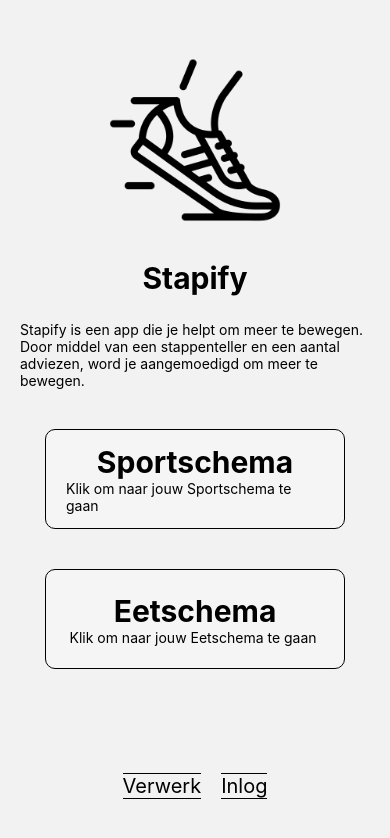
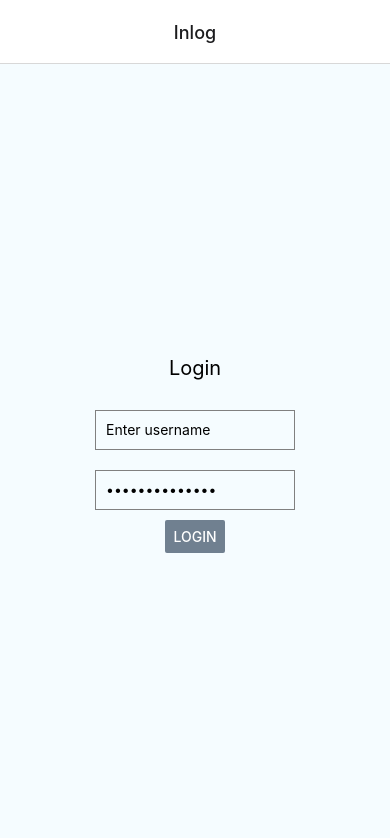
Before and after one commit to qwertycho/stapify, a React Native app in the folder stapify/: screen / in a window 390 px wide. Shown: the top 838 px of the page. Built offline with nearby package versions, Linux system fonts and the light colour scheme; no server answers.

Commit message:
inlog verfijning

```diff
--- a/stapify/App.js
+++ b/stapify/App.js
@@ -29,7 +29,7 @@ const App = () => {
             <NavigationContainer>
                 <Stack.Navigator
                     //default screen is de inlog pagina, maar voor testen is de home pagina default
-                    initialRouteName="Home"
+                    initialRouteName="Inlog"
                     //Zorgt ervoor dat er geen header is op default pagina
                    options={{
                         headerMode: 'false'
--- a/stapify/Inlog.js
+++ b/stapify/Inlog.js
@@ -1,5 +1,5 @@
 import React, {useState} from 'react';
-import {Button, Text, TextInput, View, StyleSheet, Alert} from 'react-native';
+import {Button, Text, TextInput, View, StyleSheet} from 'react-native';
 
 // import DatePicker from 'react-native-date-picker'
 import {useQuery} from '@apollo/client';
@@ -18,8 +18,8 @@ export const CHECK_USER = gql`
 //     query {login(username: "azertycho", password: "123")}`;
 
 const Inlog = (props) => {
-  const [formUsername, setFormUsername] = useState('enter username');
-  const [formPassword, setFormPassword] = useState('');
+  const [formUsername, setFormUsername] = useState('Enter username');
+  const [formPassword, setFormPassword] = useState('Enter password');
 
 //   check of de gebruiker is ingelogd
     const checkLogin = async () => {
@@ -45,6 +45,7 @@ const Inlog = (props) => {
 
   return (
     <View style={Styles.container}>
+        <Text style={{fontSize: 20, marginBottom: 20}}>Login</Text>
       <TextInput
         style={Styles.textInput}
         onChangeText={usename => setFormUsername(usename)}
@@ -69,6 +70,9 @@ const Inlog = (props) => {
 
           if (!formUsername || !formPassword) {
             setState('Some fields are empty, Please try again!');
+          }
+          else if (formUsername == 'Enter username' || formPassword == 'Enter password') {
+            setState('Some fields aren\'t changed, Please try again!');
           } else {
             if (loading) setState('Loading...');
             if (error) setState('Error :/');
@@ -78,7 +82,6 @@ const Inlog = (props) => {
 
                 // save the cookie string named login in the local storage
                 AsyncStorage.setItem('login', data.login);
-
                 props.navigation.navigate('Home');
               }
             } else {
@@ -99,6 +102,15 @@ const Styles = StyleSheet.create({
     alignItems: 'center',
     backgroundColor: '#F5FCFF',
   },
+    textInput: {
+        height: 40,
+        width: 200,
+        borderColor: 'gray',
+        borderWidth: 1,
+        margin: 10,
+        padding: 10,
+    },
+
 });
 
 export default Inlog;
--- a/stapify/Menu.js
+++ b/stapify/Menu.js
@@ -1,6 +1,7 @@
 import React from 'react';
 import { View, TouchableOpacity, Text, StyleSheet } from 'react-native';
 import { useNavigation } from '@react-navigation/native';
+import AsyncStorage from '@react-native-async-storage/async-storage';
 
 const Menu = () => {
 
@@ -16,10 +17,14 @@ const Menu = () => {
                 <Text style={Styles.ButtonText}>Verwerk</Text>
             </TouchableOpacity>
             <TouchableOpacity
-            onPress={() => navigation.navigate('Inlog')}
+            onPress={() =>
+                AsyncStorage.removeItem('login')
+                .then(() => navigation.navigate('Inlog'))
+
+            }
             style={Styles.Button}
             >
-                <Text style={Styles.ButtonText}>Inlog</Text>
+                <Text style={Styles.ButtonText}>Logout</Text>
             </TouchableOpacity>
         </View>
     );
```
